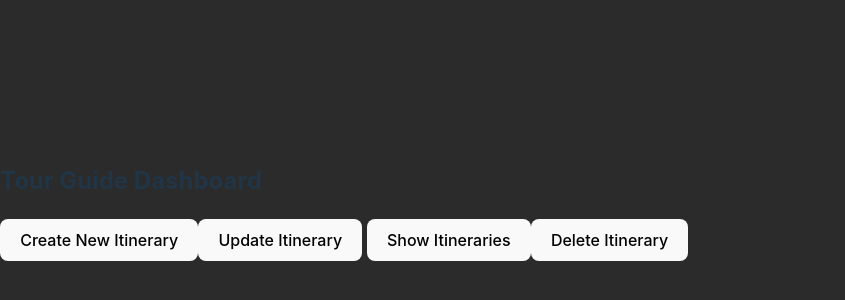
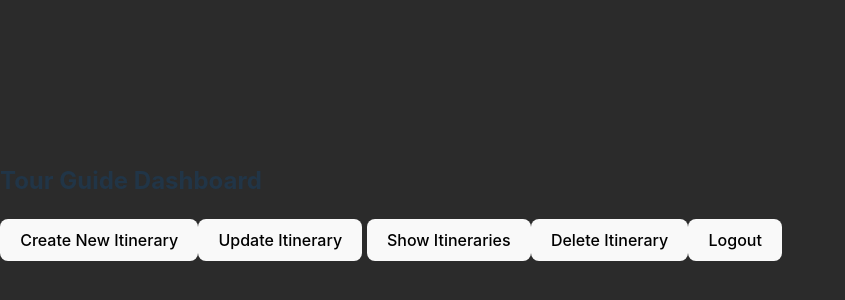
Before and after one commit to Advanced-computer-lab-2024/Rahhala, a React (Vite) app in the folder frontend/: page /tourguide-dashboard in a window 1280 px wide. Shown: the part 198-498 px from the top of the page, without its empty margins (0-845 px from the left). Built offline with nearby package versions, Linux system fonts and the light colour scheme; sample sign-in values are in the browser's storage.

Commit message:
logout working

```diff
--- a/frontend/src/pages/TourGuideDashboard.jsx
+++ b/frontend/src/pages/TourGuideDashboard.jsx
@@ -2,6 +2,7 @@ import React, { useContext, useEffect, useState } from 'react';
 import { AuthContext } from '../context/AuthContext';
 import axiosInstance from '../utils/axiosConfig';
 import { useNavigate } from 'react-router-dom';
+import LogoutButton from '../components/LogoutButton'; // Import the LogoutButton
 
 const TourGuideDashboard = () => {
     const { auth } = useContext(AuthContext);
@@ -106,6 +107,9 @@ const TourGuideDashboard = () => {
             <button onClick={() => setShowUpdateForm(true)}>Update Itinerary</button> {/* Update button */}
             <button onClick={() => navigate('/showItineraries')}>Show Itineraries</button>
             <button onClick={() => setShowDeleteForm(true)}>Delete Itinerary</button>
+            <LogoutButton />
+
+
 
             {/* Create Itinerary Modal form */}
             {showForm && (
```
